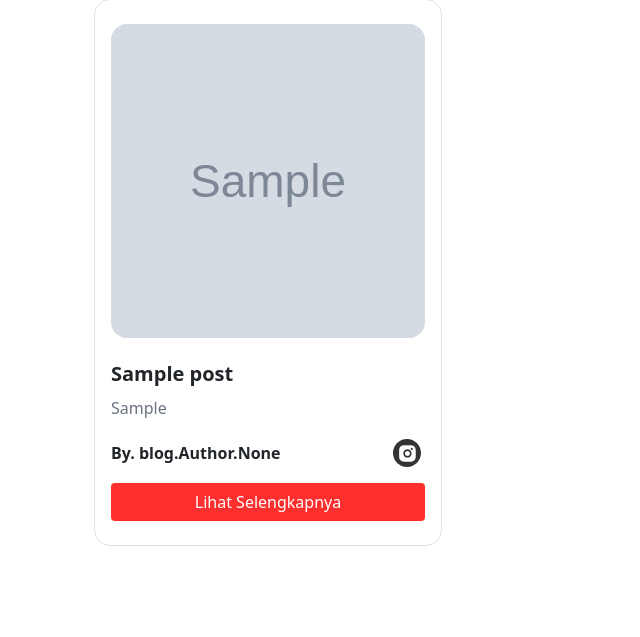
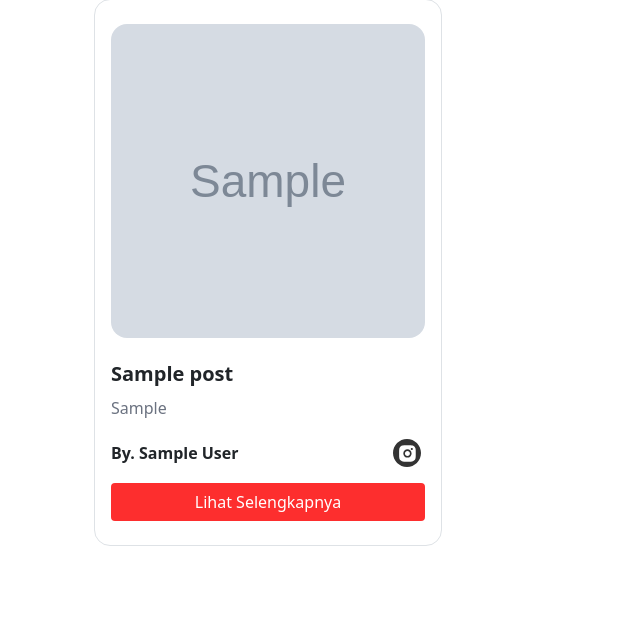
Before and after one commit to Lukmanhakim112/karyaseru, a Django app: page / in a window 1280 px wide. Shown: the part 1663-2300 px from the top of the page, without its empty margins (0-640 px from the left). Run offline with Django 3.2, Linux system fonts and the light colour scheme; tables that the repository leaves empty hold one stand-in row (values such as "Sample post"); grey boxes marked "Sample" are stand-in pictures.

Commit message:
make homepage compatible with new Post model

```diff
--- a/blog/forms.py
+++ b/blog/forms.py
@@ -56,7 +56,7 @@
         self.helper = FormHelper(self)
         self.helper.form_tag = False
         self.helper.layout = Layout(
-            Row(
+            Div(
                 # list of fields
                 'title', 'image', 'video', 'document',
                 Field('category', css_class='form-control form-control-sm'),
--- a/blog/static/blog/js/getData.js
+++ b/blog/static/blog/js/getData.js
@@ -57,7 +57,7 @@
 }
 
 // === COMPONENT === //
-function cardComponent({title, author, category__category, image, ig_account, slug}){
+function cardComponent({title, author__full_name, category__category, image, ig_account, slug}){
     return `<div class="col-lg-4 col-md-6 my-4 card-karya-wrapper">
     <div class=" border rounded-xl px-3 py-4 ">
         <div class="img-cover">
@@ -70,7 +70,7 @@
             <p class="paragraf fs-6 mb-2">${category__category}</p>
 
             <div class="d-flex justify-content-between my-3">
-                <p class="fw-bold">By. ${author}</p>
+                <p class="fw-bold">By. ${author__full_name.replace(/\w\S*/g, (w) => (w.replace(/^\w/, (c) => c.toUpperCase())))}</p>
                 <div>
                     <a href="${ig_account}"><img src="${window.location.origin}/static/blog/img/icon/ig.svg" class="sosmed-icon mx-1" alt=""></a>
                 </div>
--- a/homepage/views.py
+++ b/homepage/views.py
@@ -13,10 +13,11 @@
     return render(request, 'homepage/index.html', {'post': post, 'homepage': homepage, 'categories': categories})
 
 def get_post_by_category(request, category):
+    post = Post.objects.filter(verified=True).values('title', 'author__full_name', 'author__ig_account','image','category__category' , 'slug')
 
     # pylint: disable=maybe-no-member
     if category == 'all' or category == 'Semua':
-        post = Post.objects.filter(verified=True).values('title', 'author', 'image','category__category' ,'ig_account', 'slug').order_by("-updated_at").distinct()
+        post.order_by("-updated_at").distinct()
 
         # need refectoring of this section
         data = []
@@ -32,7 +33,6 @@
 
     elif category:
         cate = get_object_or_404(Category, slug=category)
-        post = list(Post.objects.filter(category=cate, verified=True)[:3]
-                .values('title', 'author', 'image', 'ig_account', 'category__category', 'slug'))
+        post = list(post.filter(category=cate)[:3])
 
     return JsonResponse({'post': post})
--- a/templates/homepage/index.html
+++ b/templates/homepage/index.html
@@ -80,7 +80,7 @@
         <div class="wrapper-kategori" data-aos="fade-up">
             <span class="kategori filter-active" data-filter="all">Semua</span>
             {% for category in categories %}
-            <span class="kategori" data-filter="{{ category.slug }}">{{ category.category }}</span>
+                <span class="kategori" data-filter="{{ category.slug }}">{{ category.category }}</span>
             {% endfor %}
         </div>
 
@@ -99,9 +99,9 @@
                         <p class="paragraf fs-6 mb-2">{{ p.category.all.first }}</p>
 
                         <div class="d-flex justify-content-between my-3">
-                            <p class="fw-bold">By. {{ p.author }}</p>
+                            <p class="fw-bold">By. {{ p.author.all.first.full_name|title }}</p>
                             <div>
-                                <a href="{{ p.ig_account }}"><img src="{% static 'blog/img/icon/ig.svg' %}"
+                                <a href="https://www.instagram.com/{{ p.author.all.first.ig_account }}"><img src="{% static 'blog/img/icon/ig.svg' %}"
                                         class="sosmed-icon mx-1" alt=""></a>
                             </div>
                         </div>
```
Also changed, not shown: templates/dashboard/dashboard.html (+9 -5 lines), templates/dashboard/post_form.html (indentation only).
